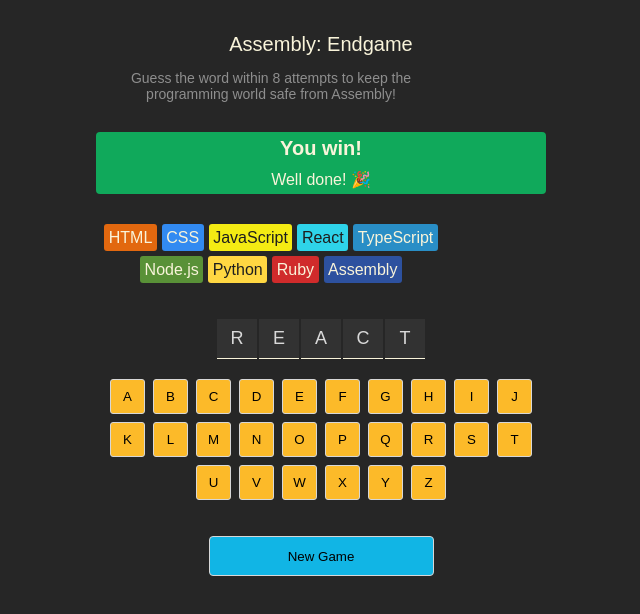
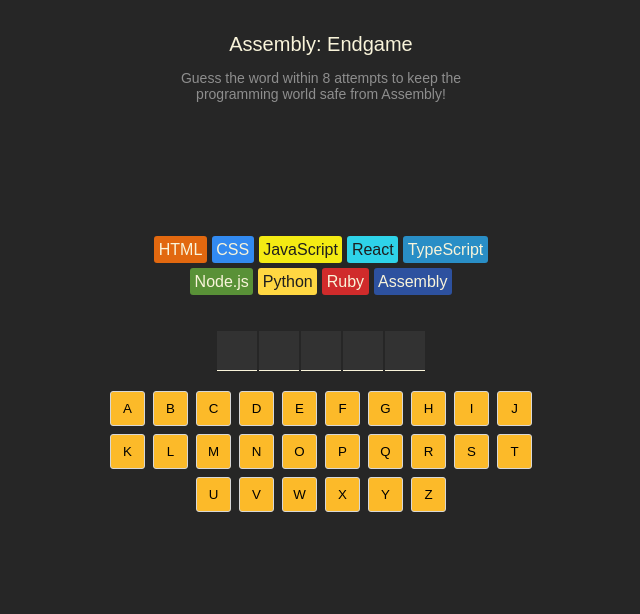
Before and after one commit to Ismail-Ai404/Assembly-Endgame, a React app: page / in a window 1280 px wide. Shown: the top 614 px of the page, without its empty margins (319-959 px from the left). Built offline with nearby package versions, Linux system fonts and the light colour scheme; the HTML template or start-up script is replaced by a standard one.

Commit message:
Display won/lost status

```diff
--- a/src/App.jsx
+++ b/src/App.jsx
@@ -5,9 +5,21 @@
 import { languages } from "./languages";
 
 export default function AssemblyEndgame() {
+	// State values
 	const [currentWord, setCurrentWord] = useState("react");
 	const [guessedLetters, setGuessedLetters] = useState([]);
 
+	// Derived values
+	const wrongGuessCount = guessedLetters.filter(
+		(letter) => !currentWord.includes(letter)
+	).length;
+	const isGameWon = currentWord
+		.split("")
+		.every((letter) => guessedLetters.includes(letter));
+	const isGameLost = wrongGuessCount >= languages.length - 1;
+	const isGameOver = isGameWon || isGameLost;
+
+	// Static values
 	const alphabet = "abcdefghijklmnopqrstuvwxyz";
 
 	function addGuessedLetter(letter) {
@@ -18,13 +30,15 @@
 		);
 	}
 
-	const languageElements = languages.map((lang) => {
+	const languageElements = languages.map((lang, index) => {
+		const isLanguageLost = index < wrongGuessCount;
 		const styles = {
 			backgroundColor: lang.backgroundColor,
 			color: lang.color,
 		};
+		const className = clsx("chip", isLanguageLost && "lost");
 		return (
-			<span className="chip" style={styles} key={lang.name}>
+			<span className={className} style={styles} key={lang.name}>
 				{lang.name}
 			</span>
 		);
@@ -33,7 +47,11 @@
 	const letterElements = currentWord
 		.split("")
 		.map((letter, index) => (
-			<span key={index}>{letter.toUpperCase()}</span>
+			<span key={index}>
+				{guessedLetters.includes(letter)
+					? letter.toUpperCase()
+					: ""}
+			</span>
 		));
 
 	const keyboardElements = alphabet.split("").map((letter) => {
@@ -44,8 +62,6 @@
 			correct: isCorrect,
 			wrong: isWrong,
 		});
-
-		console.log(className);
 
 		return (
 			<button
@@ -58,6 +74,11 @@
 		);
 	});
 
+	const gameStatusClass = clsx("game-status", {
+		won: isGameWon,
+		lost: isGameLost,
+	});
+
 	return (
 		<main>
 			<header>
@@ -67,14 +88,33 @@
 					programming world safe from Assembly!
 				</p>
 			</header>
-			<section className="game-status">
-				<h2>You win!</h2>
-				<p>Well done! 🎉</p>
+
+			<section className={gameStatusClass}>
+				{isGameOver ? (
+					isGameWon ? (
+						<>
+							<h2>You win!</h2>
+							<p>Well done! 🎉</p>
+						</>
+					) : (
+						<>
+							<h2>Game over!</h2>
+							<p>
+								You lose! Better start learning Assembly
+								😭
+							</p>
+						</>
+					)
+				) : null}
 			</section>
+
 			<section className="language-chips">{languageElements}</section>
+
 			<section className="word">{letterElements}</section>
+
 			<section className="keyboard">{keyboardElements}</section>
-			<button className="new-game">New Game</button>
+
+			{isGameOver && <button className="new-game">New Game</button>}
 		</main>
 	);
 }
--- a/src/index.css
+++ b/src/index.css
@@ -11,8 +11,12 @@
 	color: #d9d9d9;
 	padding: 20px;
 	height: 100vh;
+}
+
+main {
 	display: flex;
-	justify-content: center;
+	flex-direction: column;
+	align-items: center;
 }
 
 header {
@@ -32,13 +36,23 @@
 }
 
 section.game-status {
-	background-color: #10a95b;
 	display: flex;
 	flex-direction: column;
 	align-items: center;
 	color: #f9f4da;
+	width: 100%;
+	max-width: 350px;
+	min-height: 60px;
 	border-radius: 4px;
 	margin-block: 30px;
+}
+
+section.game-status.won {
+	background-color: #10a95b;
+}
+
+section.game-status.lost {
+	background-color: #ba2a2a;
 }
 
 section.game-status > p {
@@ -62,6 +76,22 @@
 span.chip {
 	border-radius: 3px;
 	padding: 4.5px;
+	position: relative;
+}
+
+/* Dimmed overlay with skull on "lost" languages */
+span.chip.lost::before {
+	content: "💀";
+	position: absolute;
+	display: flex;
+	align-items: center;
+	justify-content: center;
+	height: 100%;
+	width: 100%;
+	font-size: 0.85rem;
+	top: 0;
+	left: 0;
+	background-color: rgba(0, 0, 0, 0.7);
 }
 
 section.word {
```
